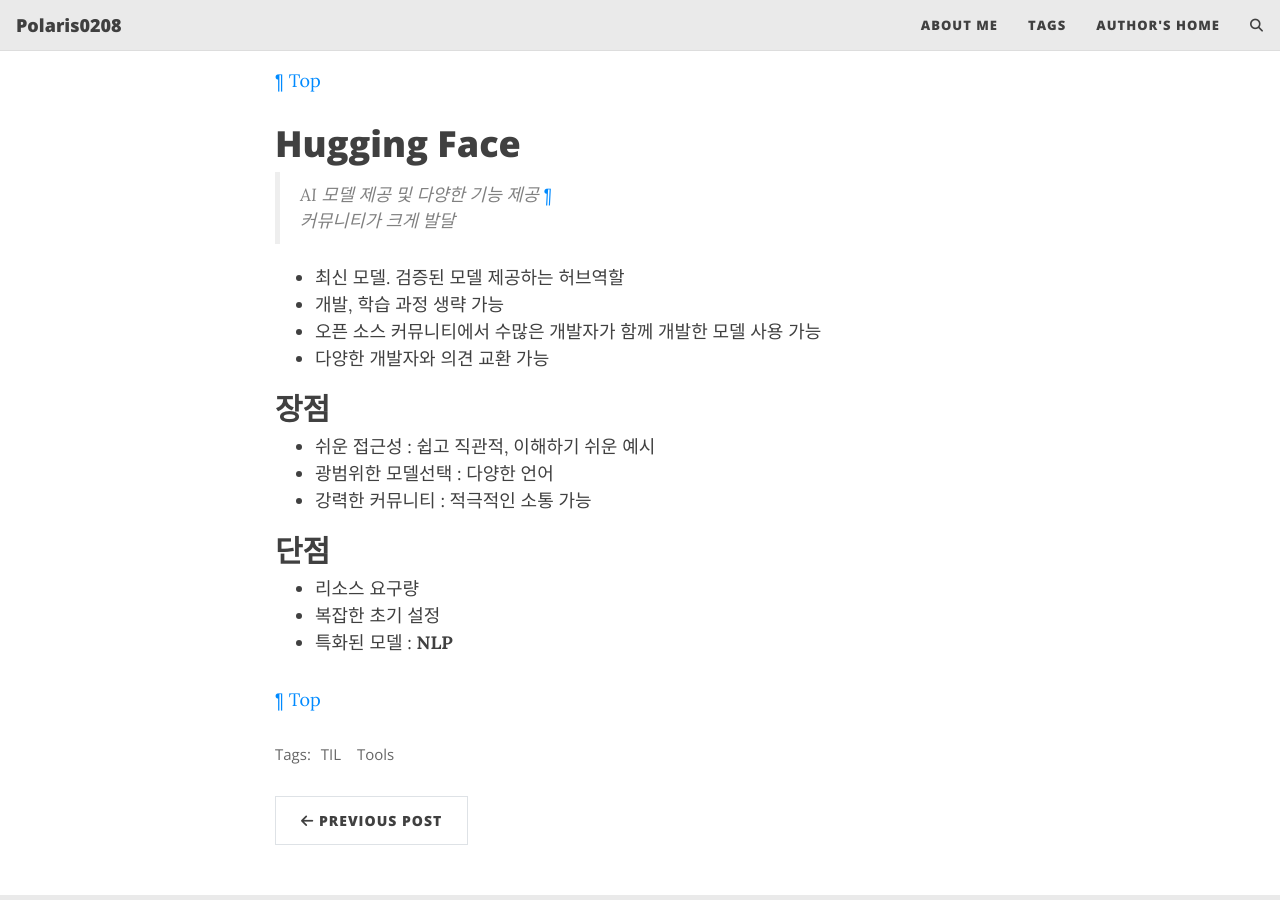
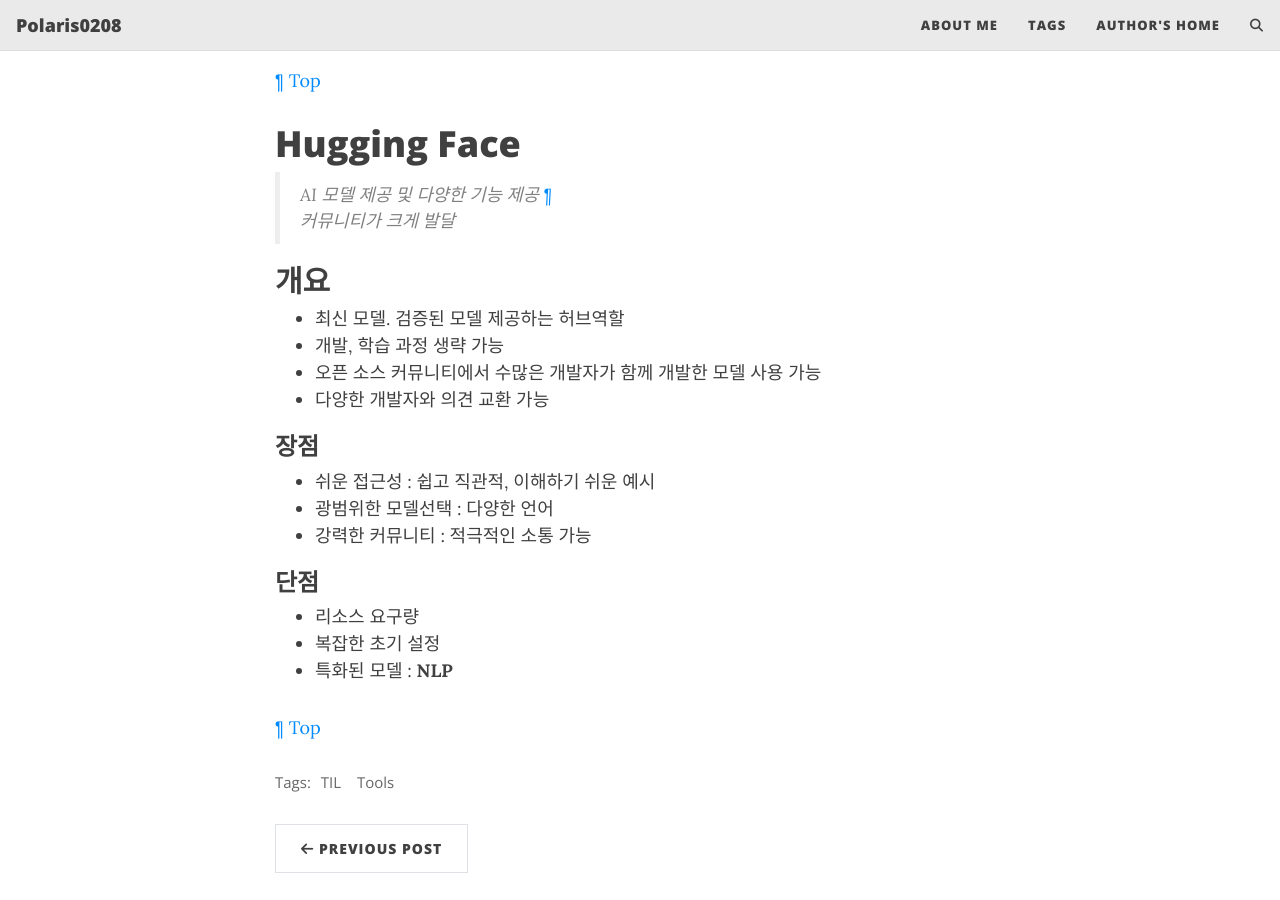
Before and after one commit to polaris0208/polaris0208.github.io, a Jekyll site: the page built from _posts/2024-10-30-Hugging-Face-Basic.md, in a window 1280 px wide and 900 px high, scrolled down 1759 px. Built offline with Jekyll 4.4.1, drawn with Linux system fonts in a browser that asks for light colours; comment, search, counter and statistics services are not loaded.

Commit message:
add TIL_24_1030

```diff
--- a/_posts/2024-10-30-Hugging-Face-Basic.md
+++ b/_posts/2024-10-30-Hugging-Face-Basic.md
@@ -51,17 +51,18 @@
 > AI 모델 제공 및 다양한 기능 제공 [¶](https://huggingface.co) <br>
 > 커뮤니티가 크게 발달
 
+## 개요
 - 최신 모델. 검증된 모델 제공하는 허브역할
 - 개발, 학습 과정 생략 가능
 - 오픈 소스 커뮤니티에서 수많은 개발자가 함께 개발한 모델 사용 가능
 - 다양한 개발자와 의견 교환 가능
 
-## 장점
+### 장점
 - 쉬운 접근성 : 쉽고 직관적, 이해하기 쉬운 예시
 - 광범위한 모델선택 : 다양한 언어
 - 강력한 커뮤니티 : 적극적인 소통 가능
 
-## 단점
+### 단점
 - 리소스 요구량
 - 복잡한 초기 설정
 - 특화된 모델 : **NLP**
```
